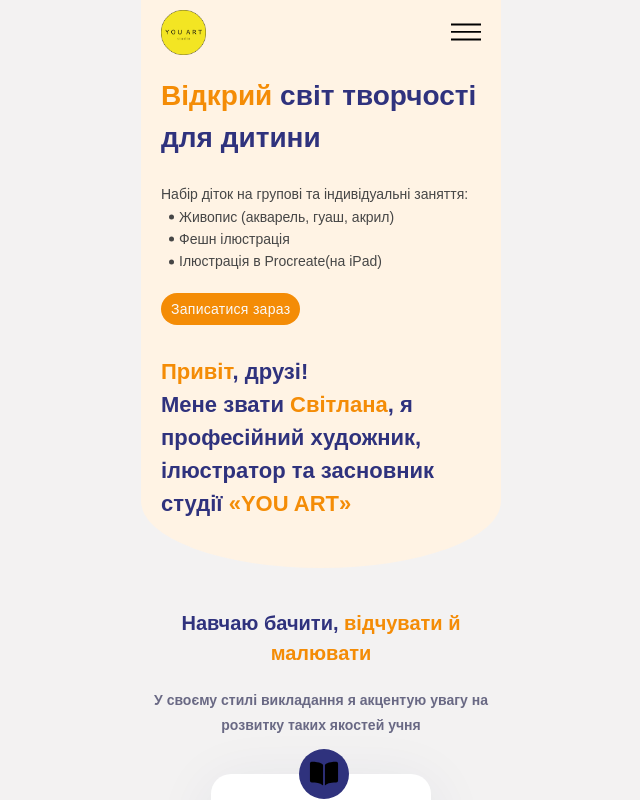
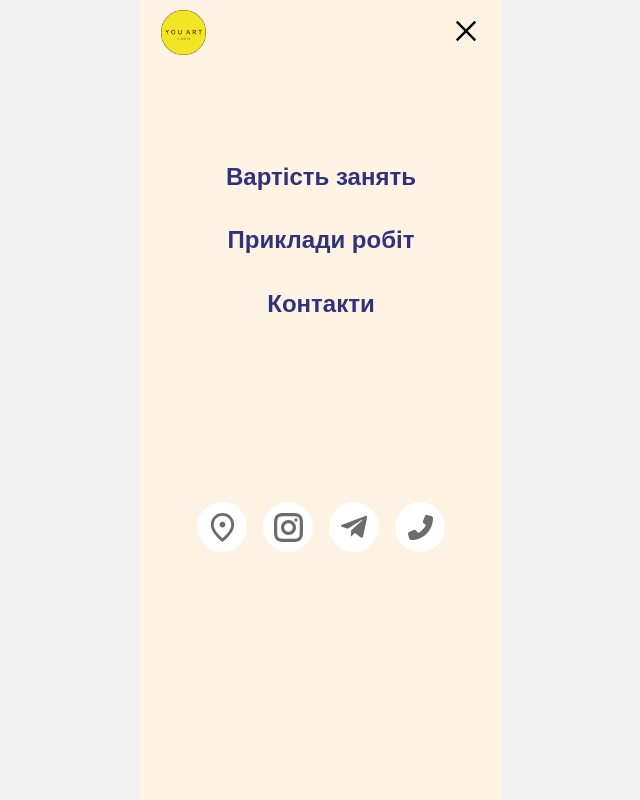
Before and after one commit to SerhiiMordvaniuk/you-art, a React (Vite) app: page / in a window 1280 px wide. Both pictures are taken after a click on the button 785 px from the left and 32 px from the top of the page. Shown: the top 800 px of the page, without its empty margins (319-959 px from the left). Built offline with nearby package versions, Linux system fonts and the light colour scheme.

Commit message:
mob menu

```diff
--- a/src/App.jsx
+++ b/src/App.jsx
@@ -4,6 +4,7 @@ import Benefits from "./components/Benefits/Benefits";
 import Footer from "./components/Footer/Footer";
 import Header from "./components/Header/Header";
 import Hero from "./components/Hero/Hero";
+import MobileMenu from "./components/MobileMenu/MobileMenu";
 import Prices from "./components/Prices/Prices";
 import StudentsExample from "./components/StudentsExample/StudentsExample";
 
--- a/src/components/Header/Header.jsx
+++ b/src/components/Header/Header.jsx
@@ -1,20 +1,40 @@
-import React from "react";
+import React, { useState } from "react";
 
 import s from "./Header.module.css";
 
 import { VscMenu } from "react-icons/vsc";
+import { AiOutlineClose } from "react-icons/ai";
+
+import MobileMenu from "../MobileMenu/MobileMenu";
 
 const Header = () => {
+  const [isMobMenuOpen, setIsMobMenuOpen] = useState(false);
+
+  const mobMenuToggle = () => {
+    if (isMobMenuOpen) {
+      document.body.classList.remove("no-scroll");
+      setIsMobMenuOpen(false);
+    } else {
+      document.body.classList.add("no-scroll");
+      setIsMobMenuOpen(true);
+    }
+  };
+
   return (
     <header>
       <div className="container">
         <div className={s.wrapper}>
           <img className={s.logo} src="/img/Logo.png" alt="logo" width={45} />
-          <button>
-            <VscMenu size={30} />
+          <button onClick={mobMenuToggle}>
+            {isMobMenuOpen ? (
+              <AiOutlineClose size={30} />
+            ) : (
+              <VscMenu size={30} />
+            )}
           </button>
         </div>
       </div>
+      {isMobMenuOpen ? <MobileMenu onClick={mobMenuToggle} /> : null}
     </header>
   );
 };
--- /dev/null
+++ b/src/components/MobileMenu/MobileMenu.jsx
@@ -0,0 +1,64 @@
+import React from "react";
+import s from "./MobileMenu.module.css";
+
+import { GrInstagram } from "react-icons/gr";
+import { RiTelegramLine } from "react-icons/ri";
+import { FaPhoneFlip } from "react-icons/fa6";
+import { FaTelegramPlane } from "react-icons/fa";
+import { MdOutlinePlace } from "react-icons/md";
+
+const MobileMenu = ({ onClick }) => {
+  return (
+    <div className="container">
+      <div className={s.wrapper}>
+        <nav>
+          <ul className={s.list}>
+            <li>
+              <a href="#prices" className={s.link} onClick={onClick}>
+                Вартість занять
+              </a>
+            </li>
+            <li>
+              <a href="#example" className={s.link} onClick={onClick}>
+                Приклади робіт
+              </a>
+            </li>
+            <li>
+              <a href="" className={s.link} onClick={onClick}>
+                Контакти
+              </a>
+            </li>
+          </ul>
+        </nav>
+        <div className={s.networks}>
+          <a
+            href="https://maps.app.goo.gl/dQd4wDXhkDfC2cFN6"
+            target="_blanc"
+            className={s.item}
+          >
+            <MdOutlinePlace size={35} className={s.map} />
+          </a>
+          <a
+            href="https://www.instagram.com/_you___art"
+            target="_blanc"
+            className={s.item}
+          >
+            <GrInstagram size={29} className={s.insta} />
+          </a>
+          <a
+            href="https://t.me/svitlanakorinevska"
+            target="_blanc"
+            className={s.item}
+          >
+            <FaTelegramPlane size={30} className={s.telegram} />
+          </a>
+          <a href="tel:+380665565021" target="_blanc" className={s.item}>
+            <FaPhoneFlip size={25} className={s.phone} />
+          </a>
+        </div>
+      </div>
+    </div>
+  );
+};
+
+export default MobileMenu;
--- /dev/null
+++ b/src/components/MobileMenu/MobileMenu.module.css
@@ -0,0 +1,70 @@
+.wrapper {
+  background-color: #fff3e4;
+  height: 100dvh;
+  z-index: 99;
+  display: flex;
+  flex-direction: column;
+  padding-top: 25%;
+  gap: 25%;
+}
+
+.list {
+  display: flex;
+  flex-direction: column;
+  gap: 20px;
+}
+
+.link {
+  font-family: var(--font-family);
+  font-weight: 700;
+  font-size: 24px;
+  line-height: 180%;
+  color: #2f327d;
+  transition: all 250ms ease;
+}
+
+.link:hover,
+.link:focus,
+.link:active {
+  color: #f48c06;
+}
+
+.networks {
+  display: flex;
+  justify-content: center;
+  align-items: center;
+  gap: 16px;
+}
+
+.item {
+  width: 50px;
+  height: 50px;
+  display: flex;
+  align-items: center;
+  justify-content: center;
+  border-radius: 50px;
+  background-color: #fff;
+
+  &:hover {
+    .insta {
+      color: rgb(200, 3, 3);
+    }
+    .phone {
+      color: rgb(3, 159, 3);
+    }
+    .telegram {
+      color: #4fb0e1;
+    }
+    .map {
+      color: #f48c06;
+    }
+  }
+}
+
+.insta,
+.telegram,
+.phone,
+.map {
+  color: #6c6c6c;
+  transition: all 250ms ease;
+}
--- a/src/components/Prices/Prices.jsx
+++ b/src/components/Prices/Prices.jsx
@@ -4,7 +4,7 @@ import s from "./Prices.module.css";
 const Prices = () => {
   const isMobile = true;
   return (
-    <div className="container">
+    <div className="container" id="prices">
       <div className={s.wrapper}>
         <h3 className={s.title}>
           Вартість <span className={s.accent}>занять</span>
--- a/src/components/StudentsExample/StudentsExample.jsx
+++ b/src/components/StudentsExample/StudentsExample.jsx
@@ -4,7 +4,7 @@ import Sviper from "./Sviper";
 
 const StudentsExample = () => {
   return (
-    <div className="container">
+    <div className="container" id="example">
       <div className={s.wrapper}>
         <h3 className={s.title}>
           Роботи моїх <span className={s.accent}>учнів</span>
--- a/src/index.css
+++ b/src/index.css
@@ -8,6 +8,14 @@
   text-rendering: optimizeLegibility;
   -webkit-font-smoothing: antialiased;
   -moz-osx-font-smoothing: grayscale;
+}
+
+html {
+  scroll-behavior: smooth;
+}
+
+.no-scroll {
+  overflow: hidden;
 }
 
 body {
```
